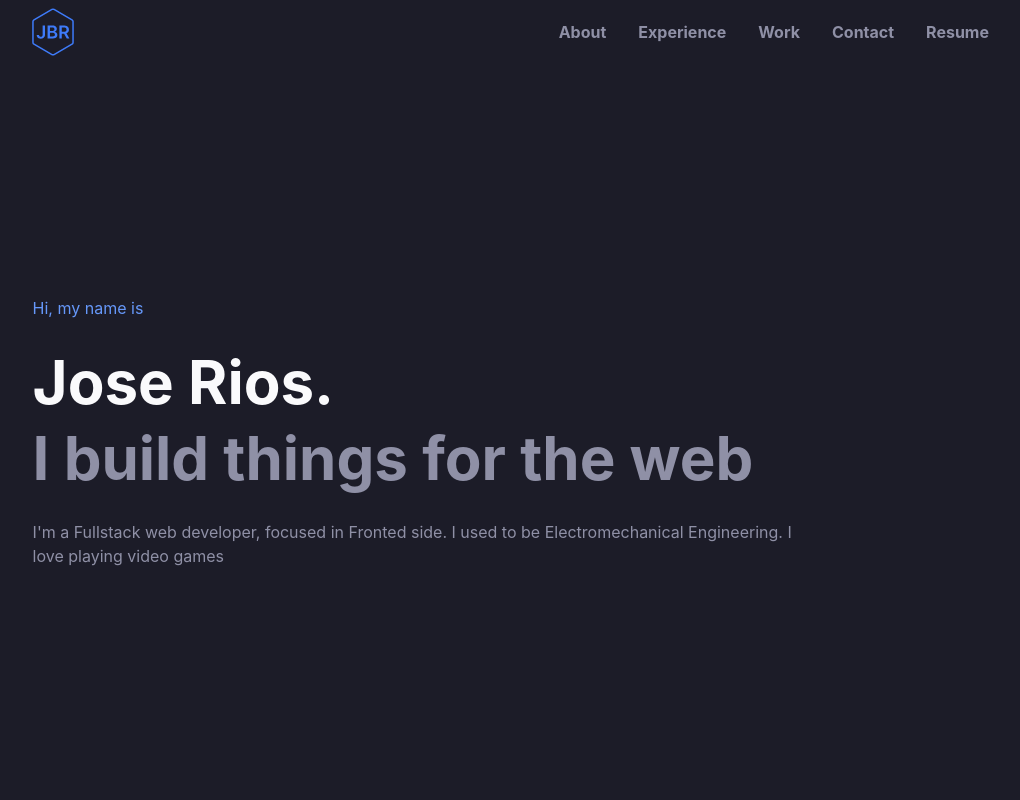
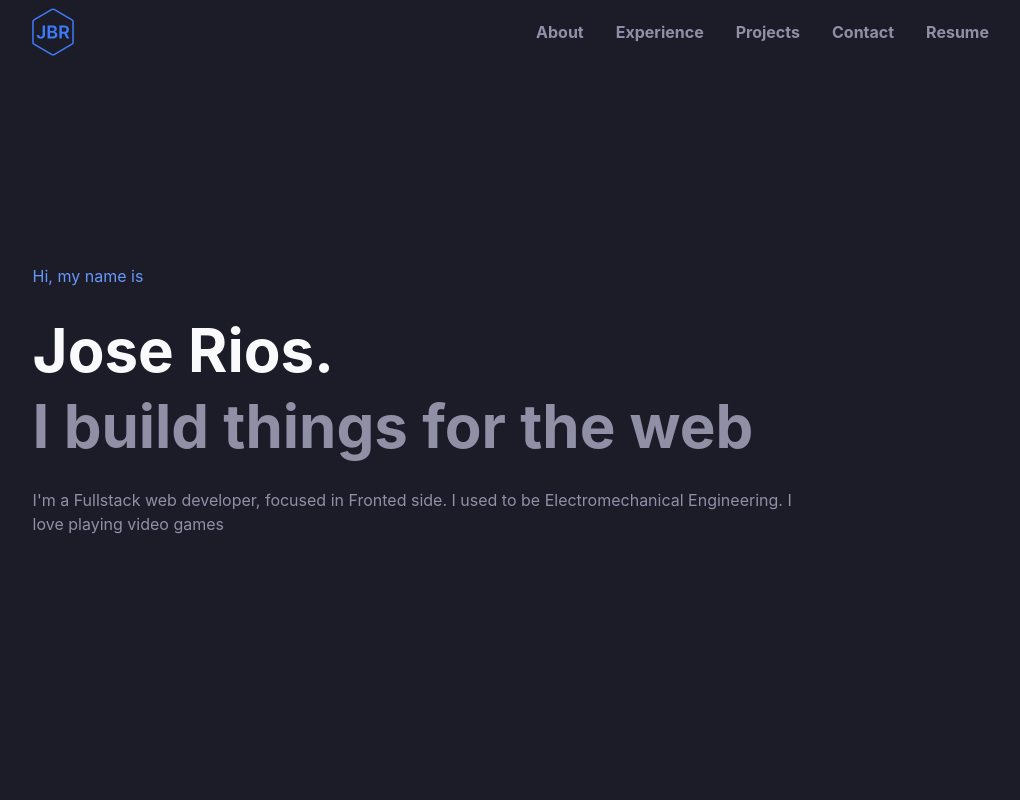
Before and after one commit to Jos017/portfolio-jose-rios, a React (Vite) app: page / in a window 1280 px wide. Shown: the top 800 px of the page, without its empty margins (131-1151 px from the left). Built offline with nearby package versions, Linux system fonts and the light colour scheme.

Commit message:
Add functionality to navbar buttons in desktop view

```diff
--- a/src/common/const.tsx
+++ b/src/common/const.tsx
@@ -13,7 +13,7 @@ import { Link, Project, WorkExperience } from './types';
 const NAVIGATION: Link[] = [
   { name: 'about', route: '/#about', svg: <User /> },
   { name: 'experience', route: '/#experience', svg: <AcademicCap /> },
-  { name: 'work', route: '/#work', svg: <Briefcase /> },
+  { name: 'projects', route: '/#projects', svg: <Briefcase /> },
   { name: 'contact', route: '/#contact', svg: <Phone /> },
   { name: 'resume', route: '/#resume', svg: <Newspaper /> },
 ];
--- a/src/components/Navbar.tsx
+++ b/src/components/Navbar.tsx
@@ -18,9 +18,9 @@ const Navbar = ({ items }: Props) => {
   };
 
   return (
-    <nav className="flex h-16 w-full items-center">
+    <nav className="fixed flex h-16 w-full items-center bg-dark-0">
       <div className="mx-auto flex h-full w-full max-w-screen-lg justify-between px-4 sm:px-8">
-        <a href="#" className="flex items-center justify-center">
+        <a href="#hero" className="flex items-center justify-center">
           <img src={logo} className="object h-3/4 object-contain" />
         </a>
         <ol className="hidden items-center gap-8 sm:flex">
--- a/src/pages/About.tsx
+++ b/src/pages/About.tsx
@@ -2,7 +2,10 @@ import profilePic from '../assets/images/profilePic.jpg';
 
 const About = () => {
   return (
-    <section className="mx-auto flex min-h-screen w-full flex-col justify-center">
+    <section
+      id="about"
+      className="mx-auto flex min-h-screen w-full flex-col justify-center"
+    >
       <div className="flex flex-col gap-8">
         <h2>About Me</h2>
         <div className="flex h-full w-full flex-wrap justify-center gap-8">
--- a/src/pages/Contact.tsx
+++ b/src/pages/Contact.tsx
@@ -10,7 +10,10 @@ const Contact = () => {
   );
 
   return (
-    <section className="mx-auto flex min-h-[calc(100vh-4rem)] w-full flex-col justify-center gap-6 text-center">
+    <section
+      id="contact"
+      className="mx-auto flex min-h-[calc(100vh-4rem)] w-full flex-col justify-center gap-6 text-center"
+    >
       <h2>Get In Touch</h2>
       <p className="mx-auto max-w-lg">
         If you have any questions that I can help with, please feel free to
--- a/src/pages/Experience.tsx
+++ b/src/pages/Experience.tsx
@@ -7,7 +7,10 @@ const Experience = () => {
   const [jobIndex, setJobIndex] = useState(0);
 
   return (
-    <section className="mx-auto flex w-full flex-col gap-8 py-32">
+    <section
+      id="experience"
+      className="mx-auto flex w-full flex-col gap-8 py-32"
+    >
       <h2>Work Experience</h2>
       <div className="flex justify-between gap-8">
         <ExpMenu
--- a/src/pages/Hero.tsx
+++ b/src/pages/Hero.tsx
@@ -1,6 +1,9 @@
 const Hero = () => {
   return (
-    <section className="mx-auto flex min-h-[calc(100vh-4rem)] w-full flex-col justify-center">
+    <section
+      id="hero"
+      className="mx-auto flex min-h-screen w-full flex-col justify-center"
+    >
       <div className="flex h-full max-w-3xl flex-col items-start justify-center gap-y-4 sm:gap-y-8">
         <p className="text-primary-lighter">Hi, my name is</p>
         <div>
--- a/src/pages/Projects.tsx
+++ b/src/pages/Projects.tsx
@@ -4,7 +4,7 @@ import ProjectCard from '../components/ProjectCard';
 
 const Projects = () => {
   return (
-    <section className="mx-auto flex w-full flex-col gap-8 py-32">
+    <section id="projects" className="mx-auto flex w-full flex-col gap-8 py-32">
       <h2>My Projects</h2>
       <div className="flex flex-col gap-16">
         {PROJECTS.map((project, index) => (
```
